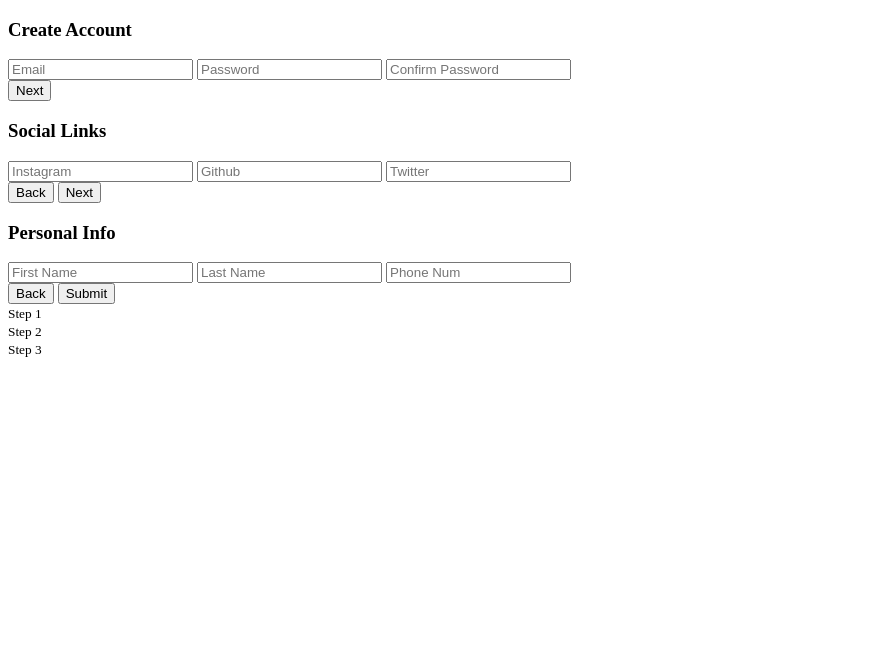
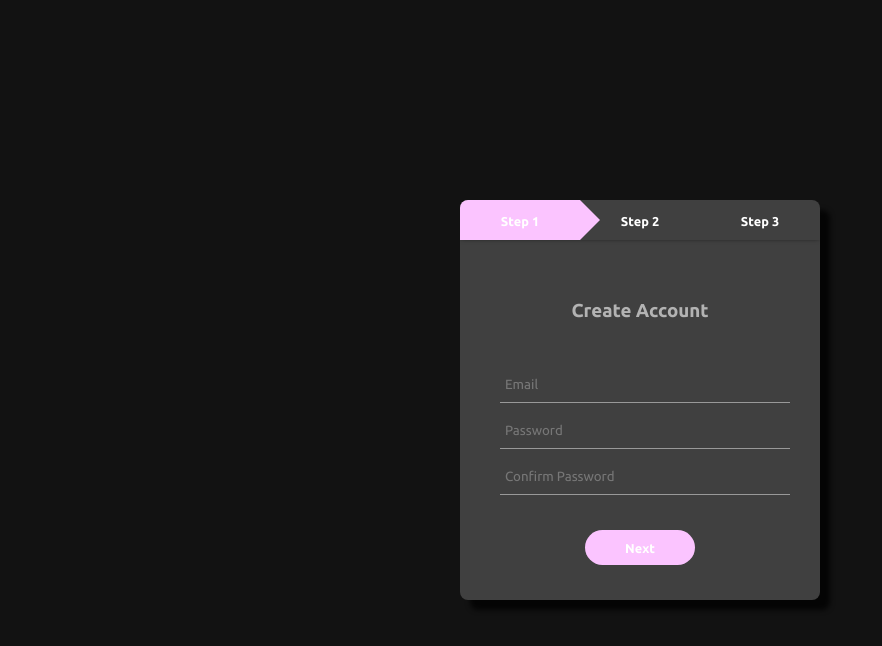
Before and after one commit to Buckminsterfullereno/multiStepForm, a plain HTML site: page index.html in a window 1280 px wide. Shown: the whole page, without its empty margins (0-882 px from the left). Drawn offline with Linux system fonts and the light colour scheme.

Commit message:
added style.css and fixed bugs in the .html and styles.css

```diff
--- a/index.html
+++ b/index.html
@@ -3,6 +3,7 @@
 	<head>
 		<meta charset="UTF-8" />
 		<meta name="viewport" content="width=device-width, initial-scale=1.0" />
+		<link rel="stylesheet" href="style.css" />
 		<title>Multi Step Form</title>
 	</head>
 	<body>
@@ -41,11 +42,10 @@
 			</form>
 
 			<div class="step-row">
-				<div class="progress">
-					<div class="step-col"><small>Step 1</small></div>
-					<div class="step-col"><small>Step 2</small></div>
-					<div class="step-col"><small>Step 3</small></div>
-				</div>
+				<div id="progress"></div>
+				<div class="step-col"><small>Step 1</small></div>
+				<div class="step-col"><small>Step 2</small></div>
+				<div class="step-col"><small>Step 3</small></div>
 			</div>
 		</div>
 		<script src="index.js"></script>
--- a/style.css
+++ b/style.css
@@ -0,0 +1,126 @@
+@import url("https://fonts.googleapis.com/css2?family=Ubuntu:wght@300;400;500;700&display=swap");
+
+* {
+	margin: 0;
+	padding: 0;
+	font-family: "Ubuntu";
+}
+
+body {
+	background: #121212;
+	display: flex;
+	align-items: center;
+	justify-content: center;
+	min-height: 100vh;
+}
+
+.container {
+	width: 360px;
+	height: 400px;
+	margin: 8% auto;
+	background: #404040;
+	border-radius: 8px;
+	position: relative;
+	overflow: hidden;
+	-webkit-box-shadow: 10px 10px 5px 0px rgba(0, 0, 0, 0.75);
+	-moz-box-shadow: 10px 10px 5px 0px rgba(0, 0, 0, 0.75);
+	box-shadow: 10px 10px 5px 0px rgba(0, 0, 0, 0.75);
+}
+
+h3 {
+	text-align: center;
+	margin-bottom: 40px;
+	color: #b3b3b3;
+}
+
+.container form {
+	width: 280px;
+	position: absolute;
+	top: 100px;
+	left: 40px;
+	transition: 0.5s;
+}
+
+form input {
+	width: 100%;
+	padding: 10px 5px;
+	margin: 5px 0;
+	border: 0;
+	border-bottom: 1px solid #999;
+	outline: none;
+	background: transparent;
+}
+
+::placeholder {
+	color: #777;
+}
+
+.btn-box {
+	width: 100%;
+	margin: 30px auto;
+	text-align: center;
+}
+
+form button {
+	width: 110px;
+	height: 35px;
+	margin: 0 10px;
+	background: #fbc4ff;
+	border-radius: 30px;
+	border: 0;
+	outline: none;
+	color: #fff;
+	cursor: pointer;
+	font-weight: 700;
+	font-size: 0.8em;
+}
+
+#form2 {
+	left: 450px;
+}
+
+#form3 {
+	left: 450px;
+}
+
+.step-row {
+	width: 360px;
+	height: 40px;
+	margin: 0 auto;
+	display: flex;
+	align-items: center;
+	box-shadow: 0 -1px 5px -1px #000;
+	position: relative;
+}
+
+.step-col {
+	width: 120px;
+	text-align: center;
+	color: #fff;
+	position: relative;
+}
+
+#progress {
+	position: absolute;
+	height: 100%;
+	width: 120px;
+	background: #fbc4ff;
+}
+
+small {
+	color: #fff;
+	font-weight: 700;
+	font-size: 0.8em;
+}
+
+#progress::after {
+	content: "";
+	height: 0;
+	width: 0;
+	border-top: 20px solid transparent;
+	border-bottom: 20px solid transparent;
+	position: absolute;
+	right: -20px;
+	top: 0;
+	border-left: 20px solid #fbc4ff;
+}
```
Also changed, not shown: bugList.txt.
